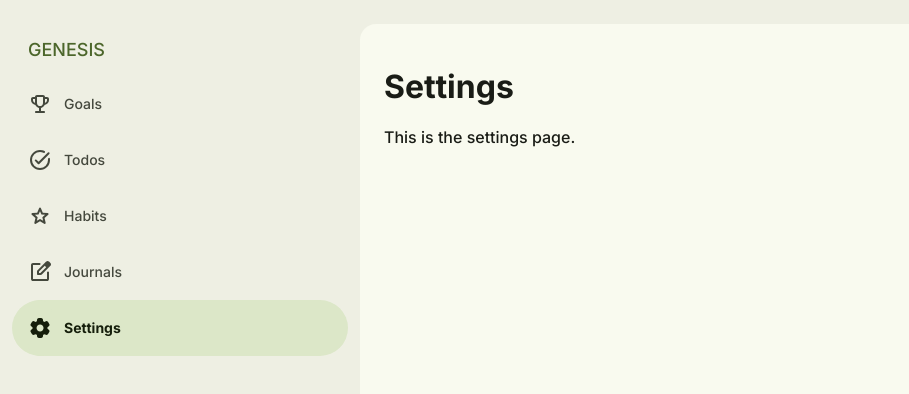
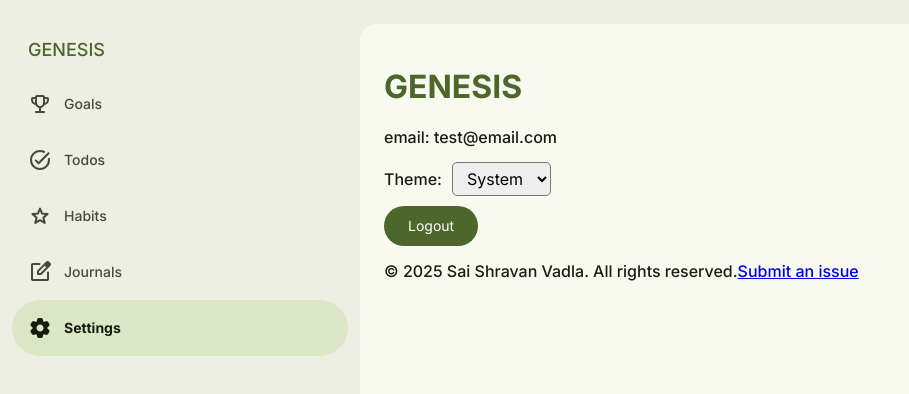
Before and after one commit to shravzzv/Genesis-precursor-client, a React (Vite) app: page /settings in a window 1280 px wide. Shown: the top 394 px of the page, without its empty margins (0-909 px from the left). Built offline with nearby package versions, Linux system fonts and the light colour scheme.

Commit message:
feat: enhance Settings page with email display, theme selection, and logout button

```diff
--- a/src/pages/Settings.jsx
+++ b/src/pages/Settings.jsx
@@ -1,12 +1,41 @@
+import '../styles/Settings.css'
 import Navbar from '../components/Navbar'
 
 export default function Settings() {
+  const email = 'test@email.com'
+
   return (
     <>
       <Navbar />
-      <main className='pane'>
-        <h1>Settings</h1>
-        <p>This is the settings page.</p>
+      <main className='pane settings'>
+        <h1>GENESIS</h1>
+        <p>email: {email}</p>
+
+        <div className='theme'>
+          <span>Theme:</span>
+          <select name='theme' id='theme'>
+            <option value='system' selected>
+              System
+            </option>
+            <option value='light'>Light</option>
+            <option value='dark'>Dark</option>
+          </select>
+        </div>
+
+        <button className='filled logout scale-in-center'>Logout</button>
+
+        <div className='copyright'>
+          <p>
+            &copy; 2025 Sai Shravan Vadla. All rights reserved.
+            <a
+              href='https://github.com/shravzzv/Genesis-precursor-client/issues'
+              target='_blank'
+              rel='noopener noreferrer'
+            >
+              Submit an issue
+            </a>
+          </p>
+        </div>
       </main>
     </>
   )
--- /dev/null
+++ b/src/styles/Settings.css
@@ -0,0 +1,15 @@
+.settings {
+  h1 {
+    color: var(--primary);
+  }
+
+  .theme {
+    span {
+      margin-right: 10px;
+    }
+  }
+
+  button.logout {
+    margin: 10px 0;
+  }
+}
```
